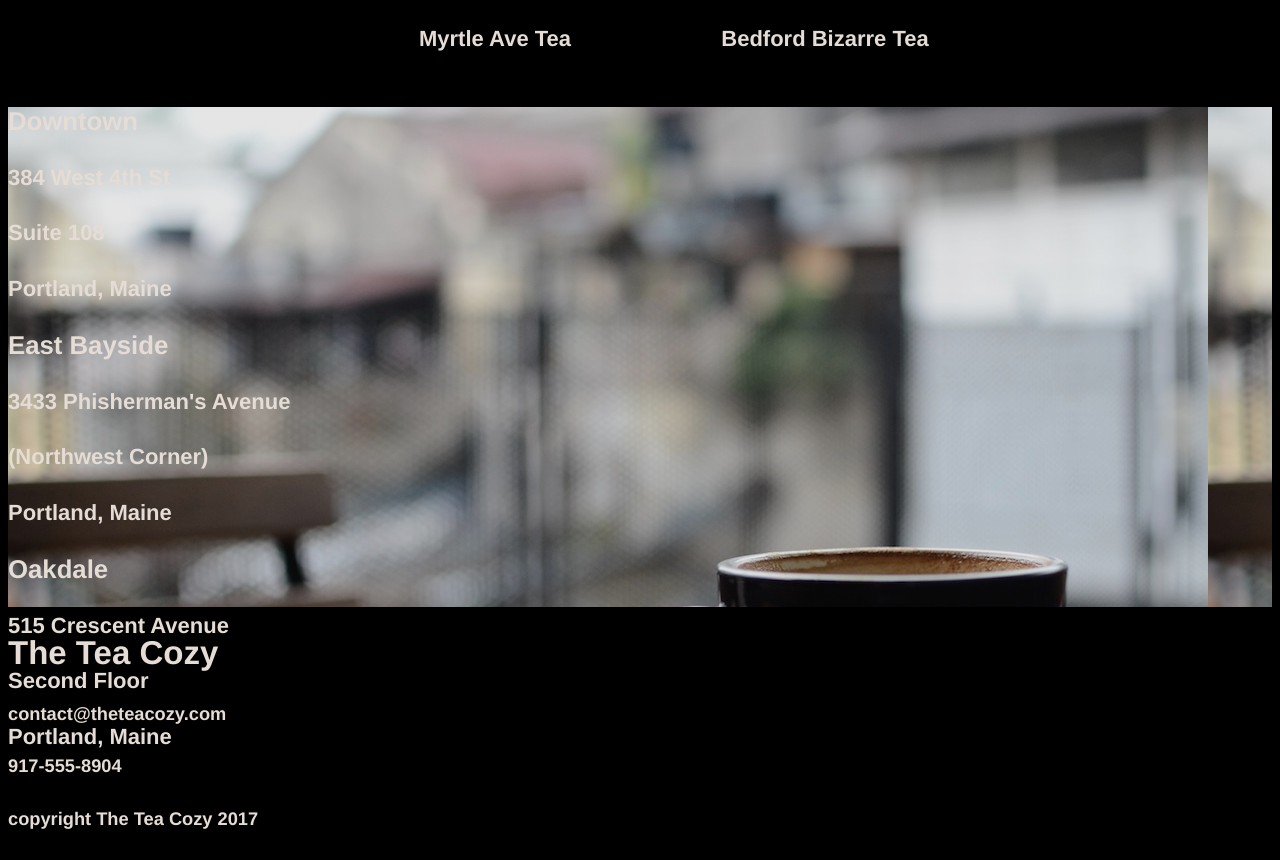
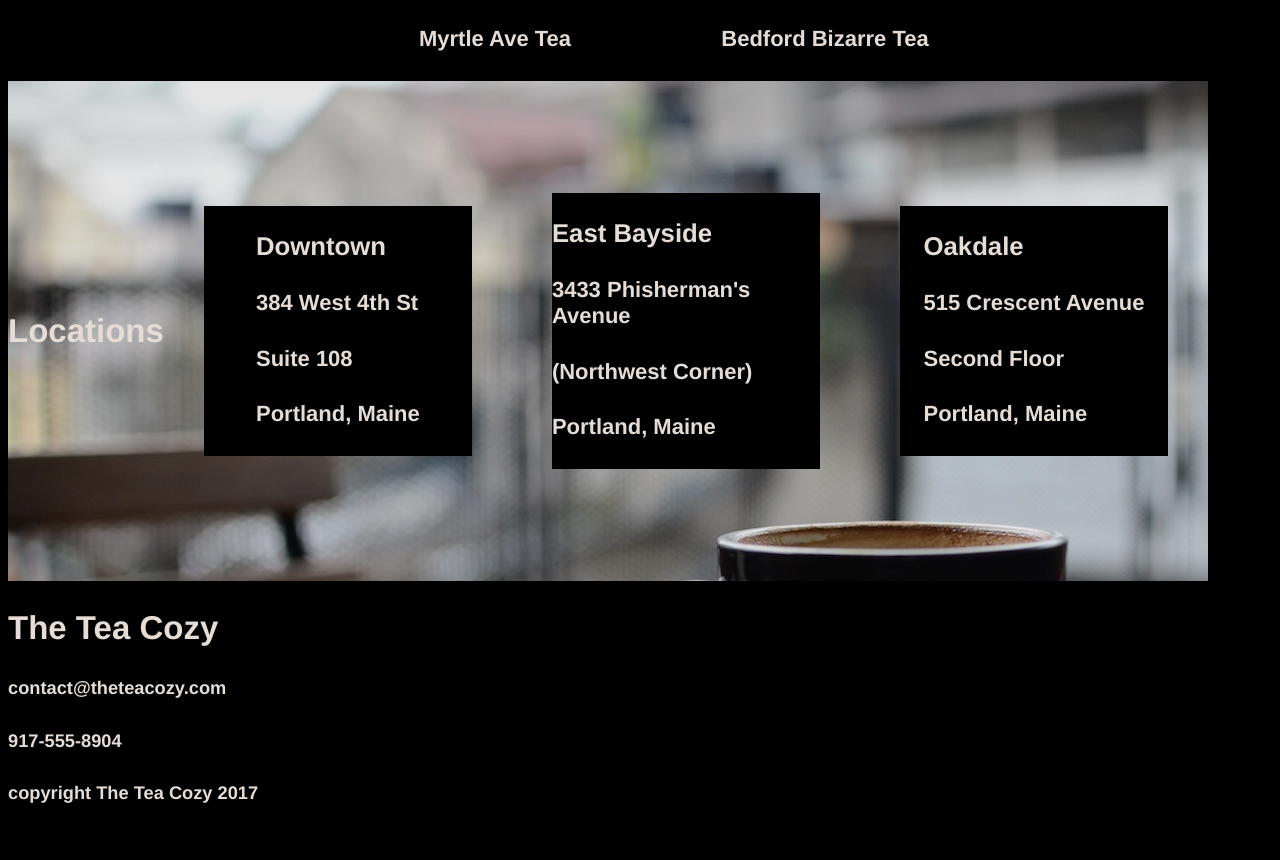
Before and after one commit to J-man20/tea_cozy, a plain HTML site: page index.html in a window 1280 px wide. Shown: the part 1373-2233 px from the top of the page. After the commit the page ends 2208 px from the top, so only its background shows below. Drawn offline with Linux system fonts and the light colour scheme.

Commit message:
Locations up and still in progress

```diff
--- a/index.html
+++ b/index.html
@@ -74,23 +74,32 @@
 
     <!--Location -->
     <div id="locations">
+       <div class="location-text">
+         <h2>Locations</h2>
+        </div>
       <div class="downtown">
+        <div class="area">
         <h3>Downtown</h3>
           <h4>384 West 4th St<h4>
           <h4>Suite 108</h4>
           <h4>Portland, Maine</h4>
+        </div>
       </div>
       <div class="bayside">
+        <div class="area">
         <h3>East Bayside</h3>
           <h4>3433 Phisherman's Avenue<h4>
           <h4>(Northwest Corner)</h4>
           <h4>Portland, Maine</h4>
+          </div>
       </div>
       <div class="oakdale">
+        <div class="area">
         <h3>Oakdale</h3>
           <h4>515 Crescent Avenue<h4>
           <h4>Second Floor</h4>
           <h4>Portland, Maine</h4>
+          </div>
       </div>
     </div> <!--End of Locations -->
 
--- a/resources/css/style.css
+++ b/resources/css/style.css
@@ -143,5 +143,50 @@ body{
 /* Locations */
 #locations{
   background-image: url("../images/img-locations-background.jpg");
+  width: 1200px;
   height: 500px;
+  display: flex;
+  justify-content: space-between;
+  align-items: center;
+  align-content: center;
 }
+
+.location-text{
+  display: flex;
+  justify-content: center;
+  align-items: center;
+  flex-direction: row;
+}
+
+.downtown{
+  display: flex;
+  justify-content: center;
+  align-items: center;
+  flex-direction: column;
+  background-color: black;
+  width: 300px;
+  opacity: 1;
+  margin: 15px 40px;
+}
+
+.bayside{
+  display: flex;
+  justify-content: center;
+  align-items: center;
+  flex-direction: column;
+  background-color: black;
+  width: 300px;
+  opacity: 1;
+  margin: 15px 40px;
+}
+
+.oakdale{
+  display: flex;
+  justify-content: center;
+  align-items: center;
+  flex-direction: column;
+  background-color: black;
+  width: 300px;
+  opacity: 1;
+  margin: 15px 40px;
+}
```
